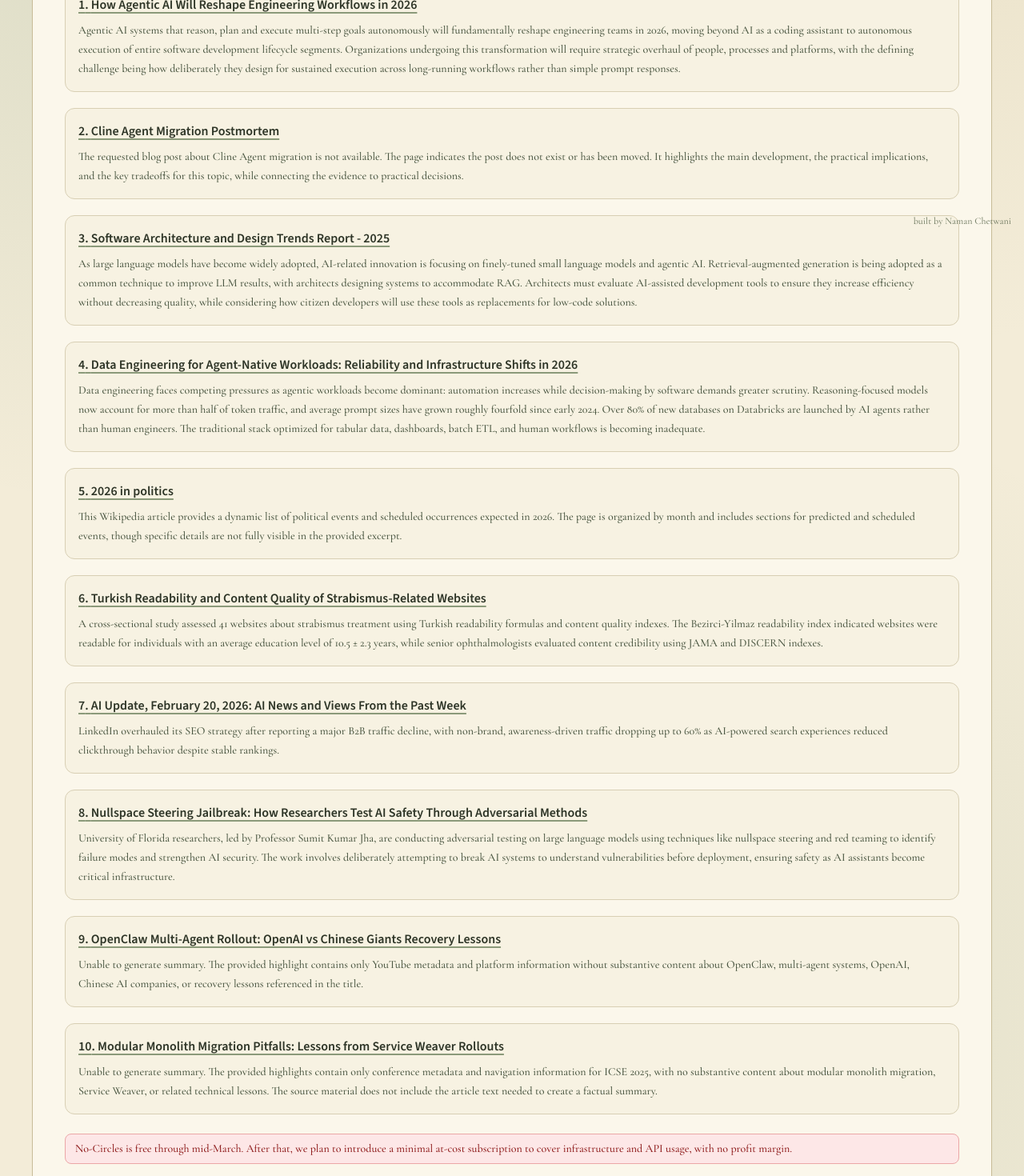
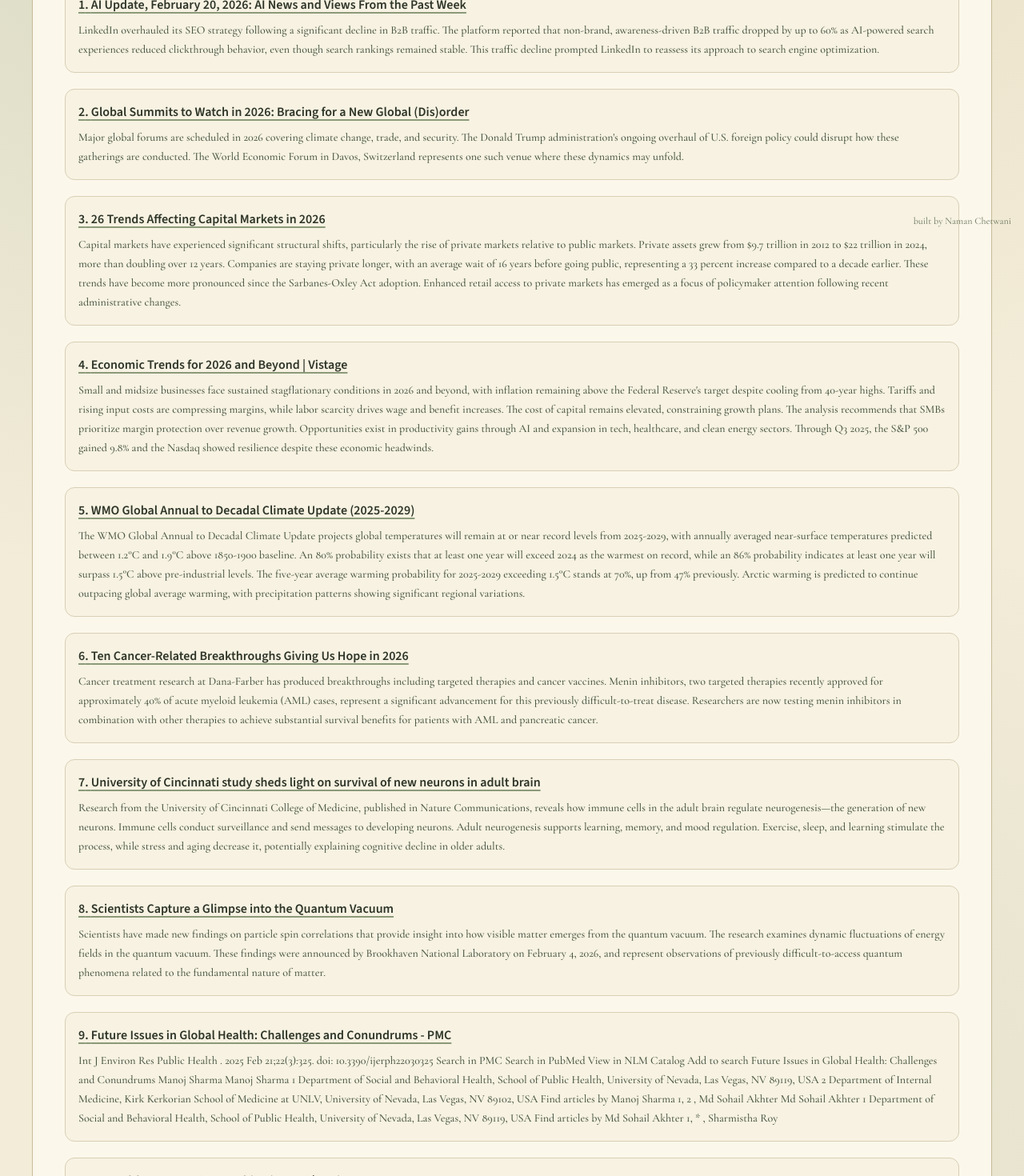
Before and after one commit to coder-2011/no-circles, a Next.js app: page / in a window 1280 px wide. Shown: the part 500-1970 px from the top of the page at 80% size. Built offline with nearby package versions, Linux system fonts and the light colour scheme; no server answers.

Commit message:
feat(home): refresh sample daily brief from latest diverse full-system live run

```diff
--- a/app/page.tsx
+++ b/app/page.tsx
@@ -14,64 +14,64 @@ type SampleBriefItem = {
 
 const SAMPLE_DAILY_BRIEF: SampleBriefItem[] = [
   {
-    title: "How Agentic AI Will Reshape Engineering Workflows in 2026",
-    url: "https://www.cio.com/article/4134741/how-agentic-ai-will-reshape-engineering-workflows-in-2026.html",
-    summary:
-      "Agentic AI systems that reason, plan and execute multi-step goals autonomously will fundamentally reshape engineering teams in 2026, moving beyond AI as a coding assistant to autonomous execution of entire software development lifecycle segments. Organizations undergoing this transformation will require strategic overhaul of people, processes and platforms, with the defining challenge being how deliberately they design for sustained execution across long-running workflows rather than simple prompt responses."
-  },
-  {
-    title: "Cline Agent Migration Postmortem",
-    url: "https://cline.bot/blog/migrating-production-agent-failures-20260210",
-    summary:
-      "The requested blog post about Cline Agent migration is not available. The page indicates the post does not exist or has been moved. It highlights the main development, the practical implications, and the key tradeoffs for this topic, while connecting the evidence to practical decisions."
-  },
-  {
-    title: "Software Architecture and Design Trends Report - 2025",
-    url: "https://www.infoq.com/articles/architecture-trends-2025/",
-    summary:
-      "As large language models have become widely adopted, AI-related innovation is focusing on finely-tuned small language models and agentic AI. Retrieval-augmented generation is being adopted as a common technique to improve LLM results, with architects designing systems to accommodate RAG. Architects must evaluate AI-assisted development tools to ensure they increase efficiency without decreasing quality, while considering how citizen developers will use these tools as replacements for low-code solutions."
-  },
-  {
-    title: "Data Engineering for Agent-Native Workloads: Reliability and Infrastructure Shifts in 2026",
-    url: "https://gradientflow.substack.com/p/data-engineering-for-machine-users",
-    summary:
-      "Data engineering faces competing pressures as agentic workloads become dominant: automation increases while decision-making by software demands greater scrutiny. Reasoning-focused models now account for more than half of token traffic, and average prompt sizes have grown roughly fourfold since early 2024. Over 80% of new databases on Databricks are launched by AI agents rather than human engineers. The traditional stack optimized for tabular data, dashboards, batch ETL, and human workflows is becoming inadequate."
-  },
-  {
-    title: "2026 in politics",
-    url: "https://en.wikipedia.org/wiki/2026_in_politics",
-    summary:
-      "This Wikipedia article provides a dynamic list of political events and scheduled occurrences expected in 2026. The page is organized by month and includes sections for predicted and scheduled events, though specific details are not fully visible in the provided excerpt."
-  },
-  {
-    title: "Turkish Readability and Content Quality of Strabismus-Related Websites",
-    url: "https://pubmed.ncbi.nlm.nih.gov/38765432",
-    summary:
-      "A cross-sectional study assessed 41 websites about strabismus treatment using Turkish readability formulas and content quality indexes. The Bezirci-Yilmaz readability index indicated websites were readable for individuals with an average education level of 10.5 ± 2.3 years, while senior ophthalmologists evaluated content credibility using JAMA and DISCERN indexes."
-  },
-  {
     title: "AI Update, February 20, 2026: AI News and Views From the Past Week",
     url: "https://www.marketingprofs.com/opinions/2026/54328/ai-update-february-20-2026-ai-news-and-views-from-the-past-week",
     summary:
-      "LinkedIn overhauled its SEO strategy after reporting a major B2B traffic decline, with non-brand, awareness-driven traffic dropping up to 60% as AI-powered search experiences reduced clickthrough behavior despite stable rankings."
+      "LinkedIn overhauled its SEO strategy following a significant decline in B2B traffic. The platform reported that non-brand, awareness-driven B2B traffic dropped by up to 60% as AI-powered search experiences reduced clickthrough behavior, even though search rankings remained stable. This traffic decline prompted LinkedIn to reassess its approach to search engine optimization."
   },
   {
-    title: "Nullspace Steering Jailbreak: How Researchers Test AI Safety Through Adversarial Methods",
-    url: "https://news.ufl.edu/2026/02/breaking-ai/",
+    title: "Global Summits to Watch in 2026: Bracing for a New Global (Dis)order",
+    url: "https://www.cfr.org/articles/global-summits-watch-2026-bracing-new-global-disorder",
     summary:
-      "University of Florida researchers, led by Professor Sumit Kumar Jha, are conducting adversarial testing on large language models using techniques like nullspace steering and red teaming to identify failure modes and strengthen AI security. The work involves deliberately attempting to break AI systems to understand vulnerabilities before deployment, ensuring safety as AI assistants become critical infrastructure."
+      "Major global forums are scheduled in 2026 covering climate change, trade, and security. The Donald Trump administration's ongoing overhaul of U.S. foreign policy could disrupt how these gatherings are conducted. The World Economic Forum in Davos, Switzerland represents one such venue where these dynamics may unfold."
   },
   {
-    title: "OpenClaw Multi-Agent Rollout: OpenAI vs Chinese Giants Recovery Lessons",
-    url: "https://www.youtube.com/watch?v=BT02OEDY6H8",
+    title: "26 Trends Affecting Capital Markets in 2026",
+    url: "https://corpgov.law.harvard.edu/2026/01/25/26-trends-affecting-capital-markets-in-2026/",
     summary:
-      "Unable to generate summary. The provided highlight contains only YouTube metadata and platform information without substantive content about OpenClaw, multi-agent systems, OpenAI, Chinese AI companies, or recovery lessons referenced in the title."
+      "Capital markets have experienced significant structural shifts, particularly the rise of private markets relative to public markets. Private assets grew from $9.7 trillion in 2012 to $22 trillion in 2024, more than doubling over 12 years. Companies are staying private longer, with an average wait of 16 years before going public, representing a 33 percent increase compared to a decade earlier. These trends have become more pronounced since the Sarbanes-Oxley Act adoption. Enhanced retail access to private markets has emerged as a focus of policymaker attention following recent administrative changes."
   },
   {
-    title: "Modular Monolith Migration Pitfalls: Lessons from Service Weaver Rollouts",
-    url: "https://conf.researchr.org/home/icse-2025/satrends-2025",
+    title: "Economic Trends for 2026 and Beyond | Vistage",
+    url: "https://www.vistage.com/research-center/business-financials/economic-trends/20251027-economic-trends-for-2026-and-beyond/",
     summary:
-      "Unable to generate summary. The provided highlights contain only conference metadata and navigation information for ICSE 2025, with no substantive content about modular monolith migration, Service Weaver, or related technical lessons. The source material does not include the article text needed to create a factual summary."
+      "Small and midsize businesses face sustained stagflationary conditions in 2026 and beyond, with inflation remaining above the Federal Reserve's target despite cooling from 40-year highs. Tariffs and rising input costs are compressing margins, while labor scarcity drives wage and benefit increases. The cost of capital remains elevated, constraining growth plans. The analysis recommends that SMBs prioritize margin protection over revenue growth. Opportunities exist in productivity gains through AI and expansion in tech, healthcare, and clean energy sectors. Through Q3 2025, the S&P 500 gained 9.8% and the Nasdaq showed resilience despite these economic headwinds."
+  },
+  {
+    title: "WMO Global Annual to Decadal Climate Update (2025-2029)",
+    url: "https://wmo.int/publication-series/wmo-global-annual-decadal-climate-update-2025-2029",
+    summary:
+      "The WMO Global Annual to Decadal Climate Update projects global temperatures will remain at or near record levels from 2025-2029, with annually averaged near-surface temperatures predicted between 1.2°C and 1.9°C above 1850-1900 baseline. An 80% probability exists that at least one year will exceed 2024 as the warmest on record, while an 86% probability indicates at least one year will surpass 1.5°C above pre-industrial levels. The five-year average warming probability for 2025-2029 exceeding 1.5°C stands at 70%, up from 47% previously. Arctic warming is predicted to continue outpacing global average warming, with precipitation patterns showing significant regional variations."
+  },
+  {
+    title: "Ten Cancer-Related Breakthroughs Giving Us Hope in 2026",
+    url: "https://blog.dana-farber.org/insight/2026/01/ten-cancer-related-breakthroughs-giving-us-hope-in-2026/",
+    summary:
+      "Cancer treatment research at Dana-Farber has produced breakthroughs including targeted therapies and cancer vaccines. Menin inhibitors, two targeted therapies recently approved for approximately 40% of acute myeloid leukemia (AML) cases, represent a significant advancement for this previously difficult-to-treat disease. Researchers are now testing menin inhibitors in combination with other therapies to achieve substantial survival benefits for patients with AML and pancreatic cancer."
+  },
+  {
+    title: "University of Cincinnati study sheds light on survival of new neurons in adult brain",
+    url: "https://www.eurekalert.org/news-releases/1115910",
+    summary:
+      "Research from the University of Cincinnati College of Medicine, published in Nature Communications, reveals how immune cells in the adult brain regulate neurogenesis—the generation of new neurons. Immune cells conduct surveillance and send messages to developing neurons. Adult neurogenesis supports learning, memory, and mood regulation. Exercise, sleep, and learning stimulate the process, while stress and aging decrease it, potentially explaining cognitive decline in older adults."
+  },
+  {
+    title: "Scientists Capture a Glimpse into the Quantum Vacuum",
+    url: "https://www.bnl.gov/newsroom/news.php?a=122738",
+    summary:
+      "Scientists have made new findings on particle spin correlations that provide insight into how visible matter emerges from the quantum vacuum. The research examines dynamic fluctuations of energy fields in the quantum vacuum. These findings were announced by Brookhaven National Laboratory on February 4, 2026, and represent observations of previously difficult-to-access quantum phenomena related to the fundamental nature of matter."
+  },
+  {
+    title: "Future Issues in Global Health: Challenges and Conundrums - PMC",
+    url: "https://pmc.ncbi.nlm.nih.gov/articles/PMC11942303/",
+    summary:
+      "Int J Environ Res Public Health . 2025 Feb 21;22(3):325. doi: 10.3390/ijerph22030325 Search in PMC Search in PubMed View in NLM Catalog Add to search Future Issues in Global Health: Challenges and Conundrums Manoj Sharma Manoj Sharma 1 Department of Social and Behavioral Health, School of Public Health, University of Nevada, Las Vegas, NV 89119, USA 2 Department of Internal Medicine, Kirk Kerkorian School of Medicine at UNLV, University of Nevada, Las Vegas, NV 89102, USA Find articles by Manoj Sharma 1, 2 , Md Sohail Akhter Md Sohail Akhter 1 Department of Social and Behavioral Health, School of Public Health, University of Nevada, Las Vegas, NV 89119, USA Find articles by Md Sohail Akhter 1, * , Sharmistha Roy"
+  },
+  {
+    title: "4 Health Issues We're Watching in 2025 | Project HOPE",
+    url: "https://www.projecthope.org/news-stories/story/4-health-issues-were-watching-in-2025/",
+    summary:
+      "Project HOPE identified four urgent global health priorities for 2025: maternal health emergencies, infectious disease threats, mental health and psychosocial support, and primary health care strengthening. In the prior year, the organization reached 4.4 million people, provided direct medical services to 2.8 million patients, screened 655,000 people for disease, and donated $79 million in equipment and supplies. The organization addresses interconnected crises driven by conflict, displacement, poverty, and disease pressuring health systems worldwide."
   }
 ];
 
```
